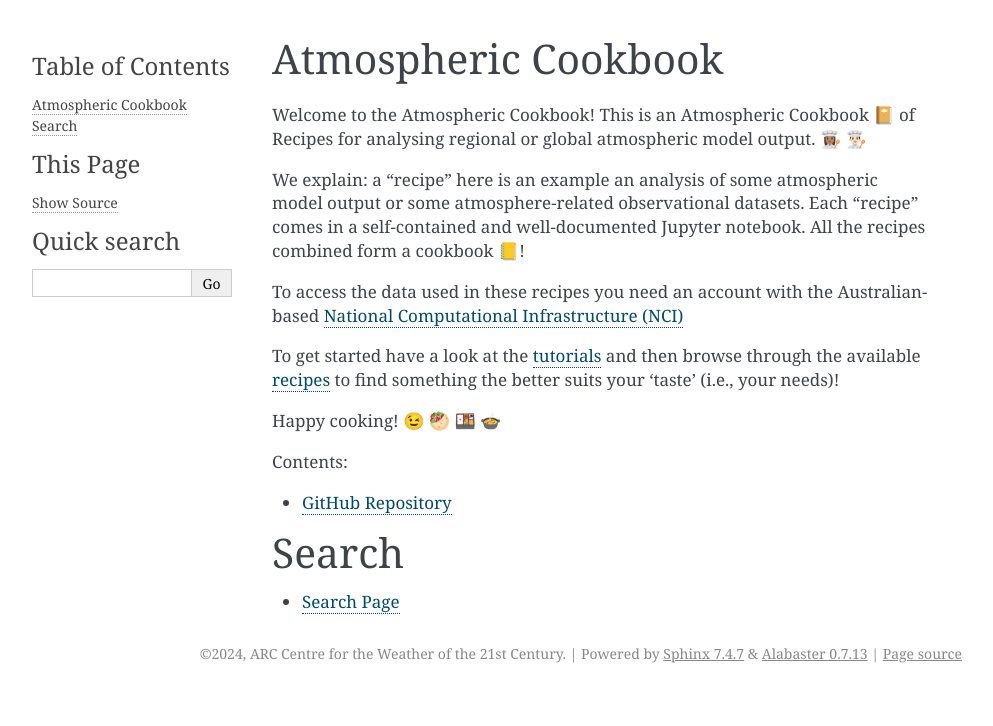
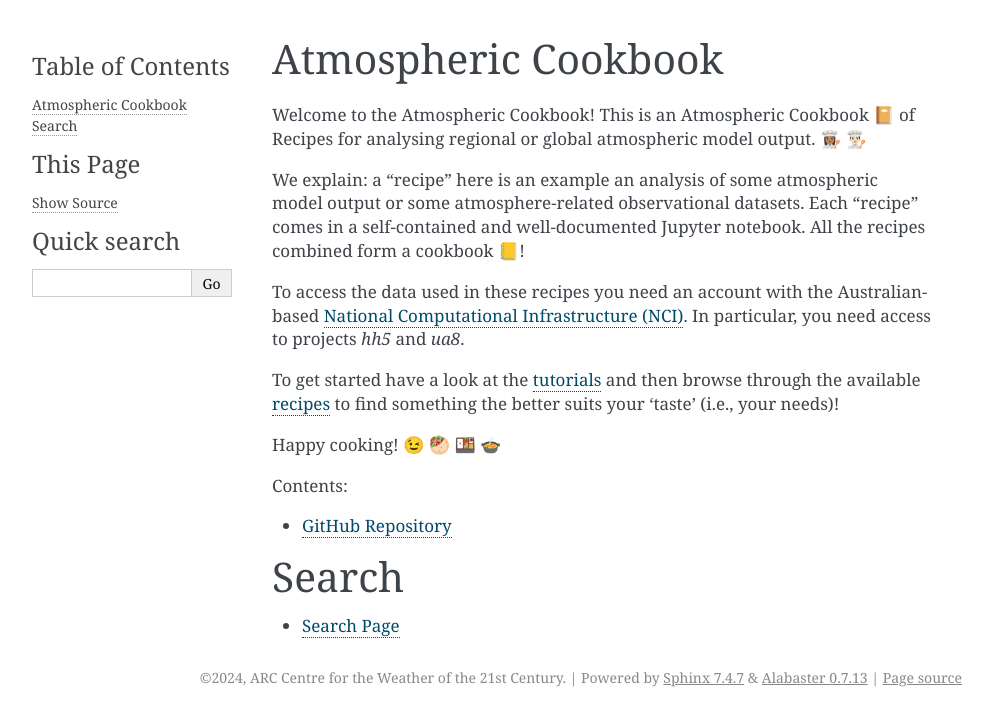
Before and after one commit to ACCESS-Community-Hub/atmosphere-cookbook, a Sphinx documentation site: the page built from docs/index.rst, in a window 1280 px wide. Shown: the top 726 px of the page, without its empty margins (148-1141 px from the left). Built offline with Sphinx 7.4.7, drawn with Linux system fonts in a browser that asks for light colours; pages that are not in the unit, such as notebooks, are missing from menus.

Commit message:
add projects

```diff
--- a/docs/index.rst
+++ b/docs/index.rst
@@ -5,13 +5,17 @@
 Atmospheric Cookbook
 ====================
 
-Welcome to the Atmospheric Cookbook!  This is an Atmospheric Cookbook 📔 of Recipes for analysing regional or global atmospheric model output. 👩🏽‍🍳 👨🏻‍🍳
+Welcome to the Atmospheric Cookbook!  This is an Atmospheric Cookbook 📔 of Recipes for analysing
+regional or global atmospheric model output. 👩🏽‍🍳 👨🏻‍🍳
 
-We explain: a "recipe" here is an example an analysis of some atmospheric model output or some atmosphere-related observational datasets.
+We explain: a "recipe" here is an example an analysis of some atmospheric model output or some
+atmosphere-related observational datasets.
 Each "recipe" comes in a self-contained and well-documented Jupyter notebook.
 All the recipes combined form a cookbook 📒!
 
-To access the data used in these recipes you need an account with the Australian-based `National Computational Infrastructure (NCI) <https://nci.org.au>`_
+To access the data used in these recipes you need an account with the
+Australian-based `National Computational Infrastructure (NCI) <https://nci.org.au>`_.
+In particular, you need access to projects *hh5* and *ua8*.
 
 To get started have a look at the tutorials_ and then browse through the
 available recipes_ to find something the better suits your 'taste' (i.e., your needs)!
```
